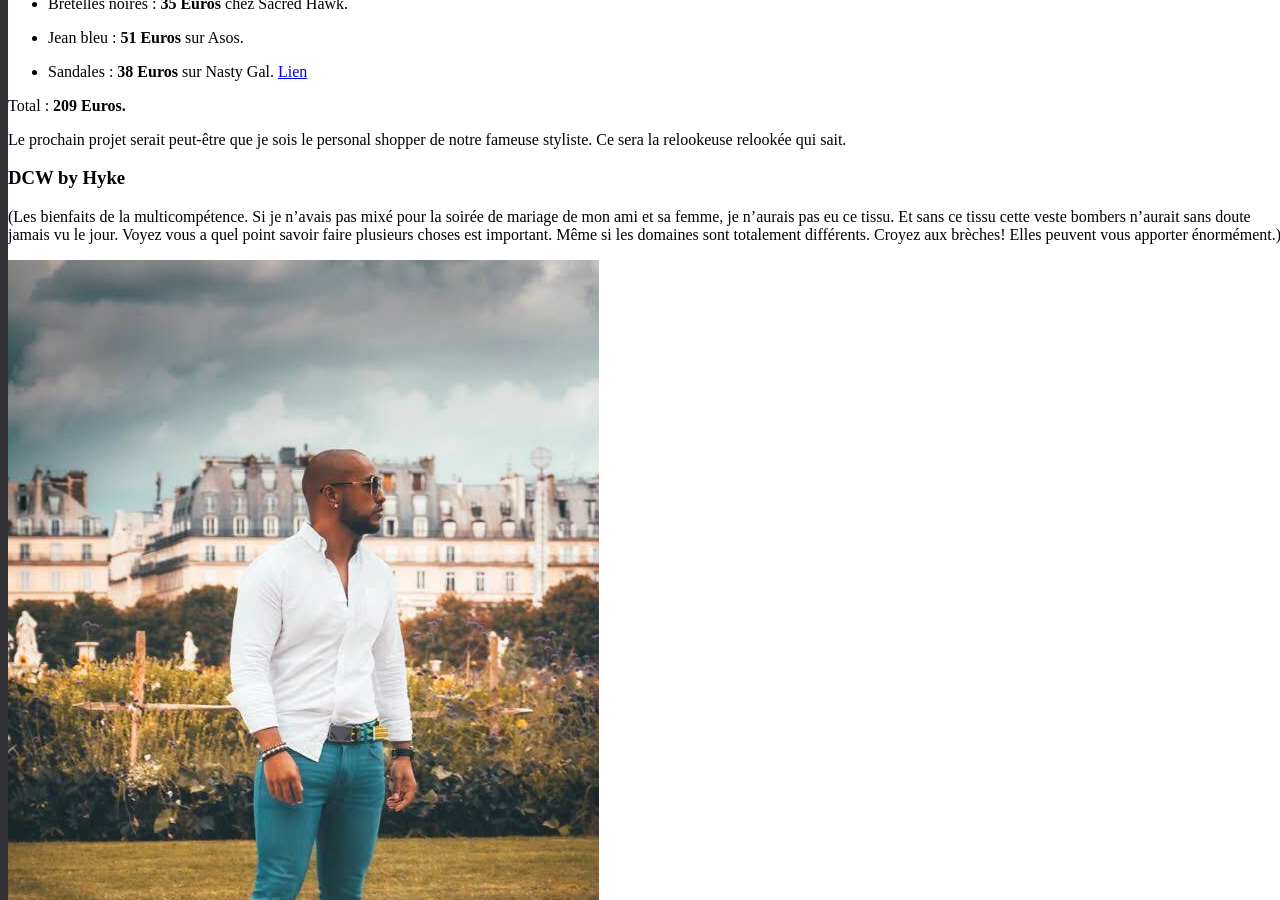
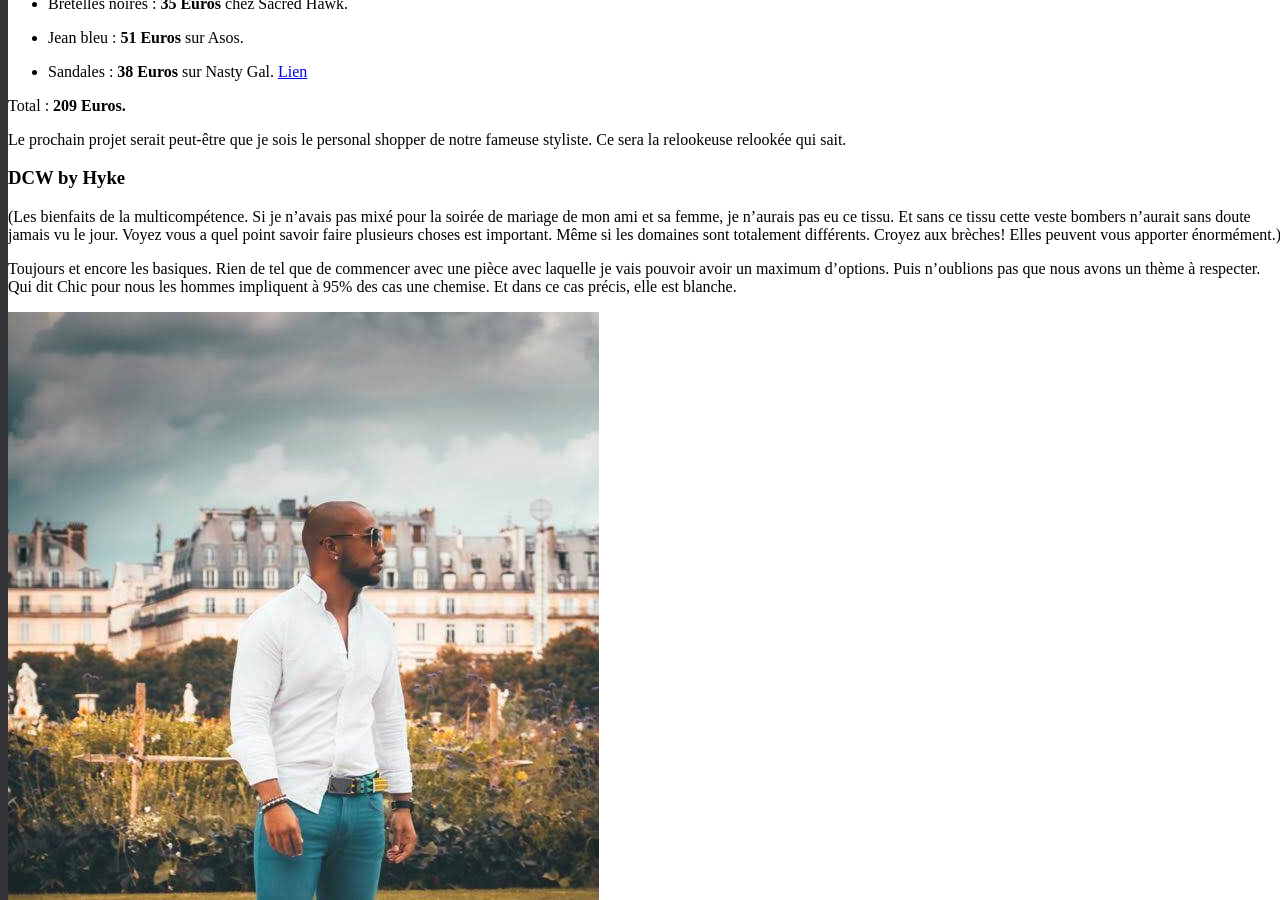
Before and after one commit to darkh2/darkh2.github.io, a Jekyll site: the page built from _posts/2018-08-26-Décontracté-Chic-&-Wax.md, in a window 1280 px wide and 900 px high, scrolled down 5159 px. Built offline with Jekyll 4.4.1, drawn with Linux system fonts in a browser that asks for light colours; comment, search, counter and statistics services are not loaded.

Commit message:
Update 2018-08-26-Décontracté-Chic-&-Wax.md

```diff
--- a/_posts/2018-08-26-Décontracté-Chic-&-Wax.md
+++ b/_posts/2018-08-26-Décontracté-Chic-&-Wax.md
@@ -61,6 +61,8 @@
 
 (Les bienfaits de la multicompétence. Si je n'avais pas mixé pour la soirée de mariage de mon ami et sa femme, je n'aurais pas eu ce tissu. Et sans ce tissu cette veste bombers n'aurait sans doute jamais vu le jour. Voyez vous a quel point savoir faire plusieurs choses est important. Même si les domaines sont totalement différents. Croyez aux brèches! Elles peuvent vous apporter énormément.)
 
+Toujours et encore les basiques. Rien de tel que de commencer avec une pièce avec laquelle je vais pouvoir avoir un maximum d'options. Puis n'oublions pas que nous avons un thème à respecter. Qui dit Chic pour nous les hommes impliquent à 95% des cas une chemise. Et dans ce cas précis, elle est blanche.
+
 ![dcw_chemise]({{site.url}}/{{site.baseurl}}img/dcw_chemise.jpg)
 
 Le jean bleu pour le décontracté. La chemise pour le côté chic et enfin les touches de wax pour peaufiner. Les motifs du tissus sont très forts donc j'ai du rester simple pour ne pas gâcher la tenue globale et en faire trop.
```
